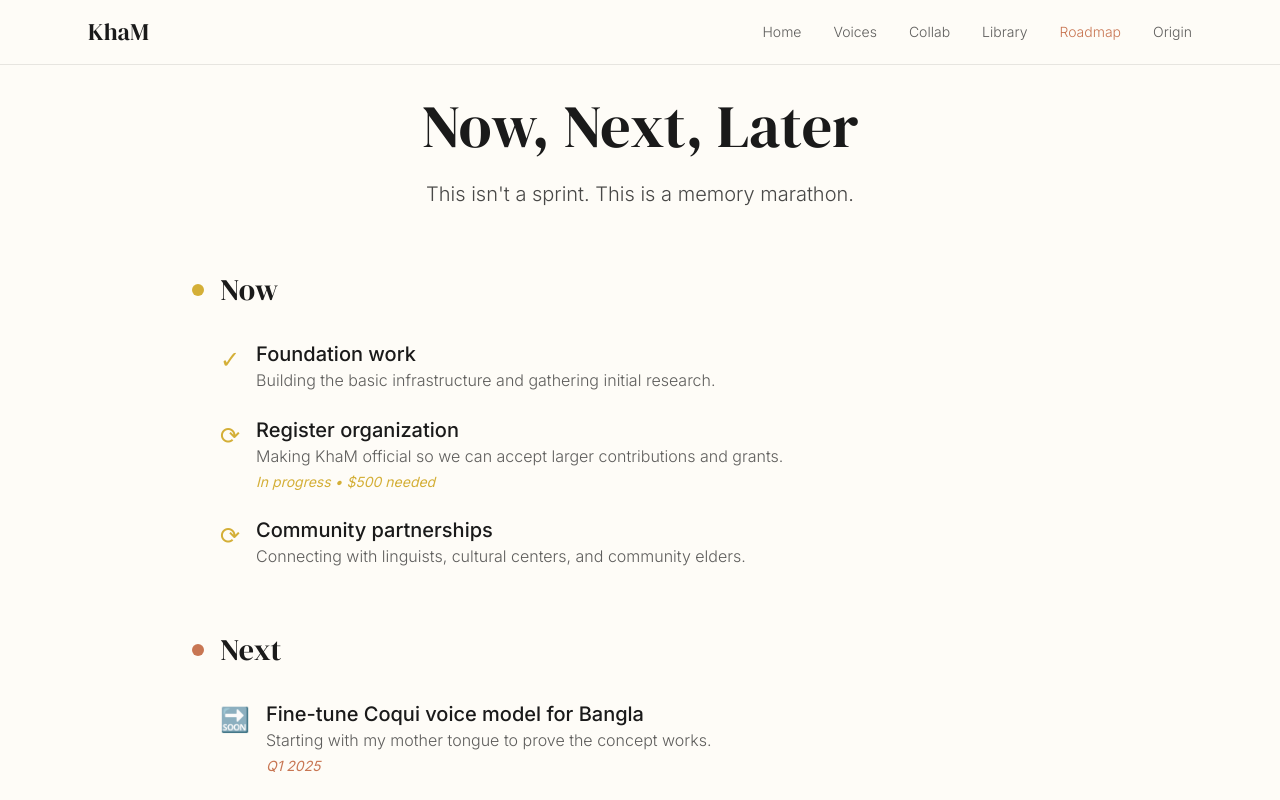
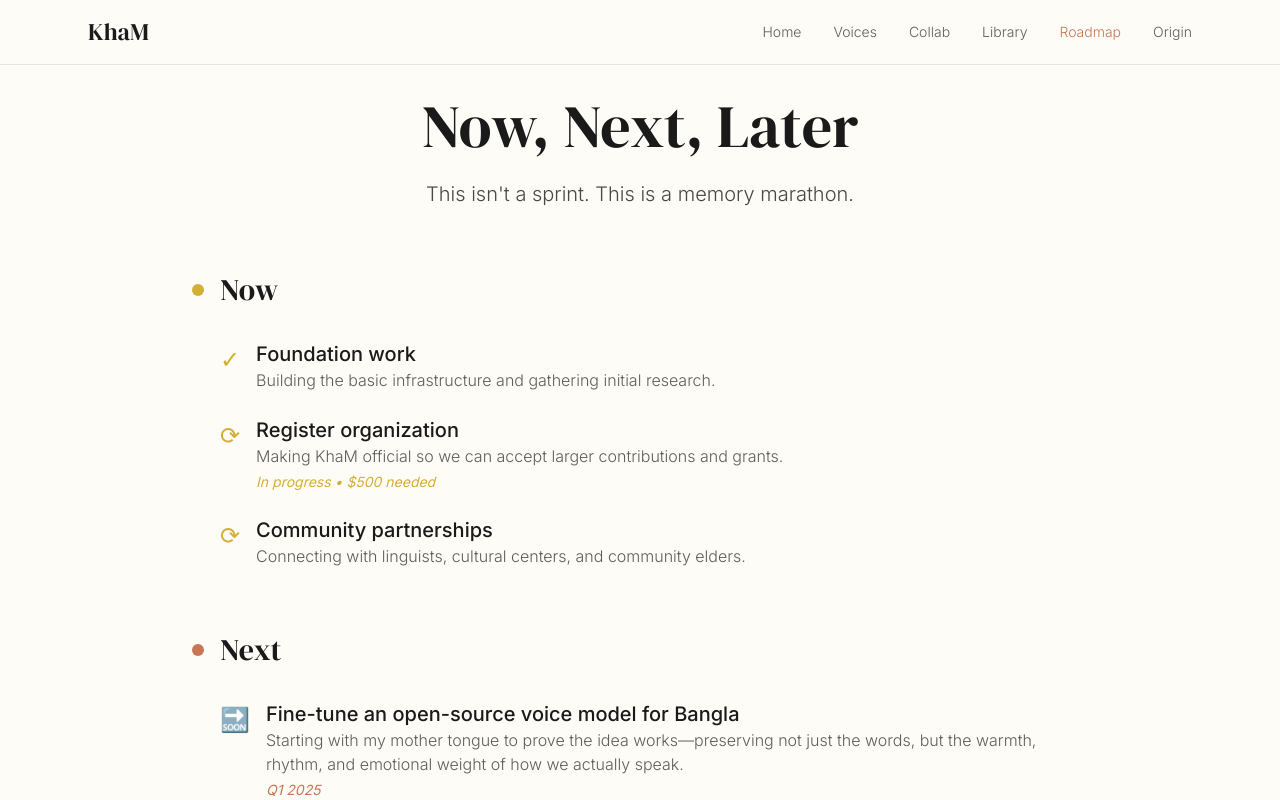
Before and after one commit to ripclass/kham-voice-keepers, a React (Vite) app: page /roadmap in a window 1280 px wide. Shown: the top 800 px of the page. Built offline with nearby package versions, Linux system fonts and the light colour scheme.

Commit message:
Refine roadmap item text
Updated the "Fine-tune Coqui voice model for Bangla" item on the roadmap page.

```diff
--- a/src/pages/Roadmap.tsx
+++ b/src/pages/Roadmap.tsx
@@ -71,9 +71,9 @@ const Roadmap = () => {
               <div className="flex items-start space-x-4">
                 <div className="text-terracotta text-2xl mt-1">🔜</div>
                 <div>
-                  <h3 className="text-xl font-medium text-ink">Fine-tune Coqui voice model for Bangla</h3>
+                  <h3 className="text-xl font-medium text-ink">Fine-tune an open-source voice model for Bangla</h3>
                   <p className="font-light text-ink/70">
-                    Starting with my mother tongue to prove the concept works.
+                    Starting with my mother tongue to prove the idea works—preserving not just the words, but the warmth, rhythm, and emotional weight of how we actually speak.
                   </p>
                   <p className="text-sm text-terracotta italic mt-1">Q1 2025</p>
                 </div>
```
